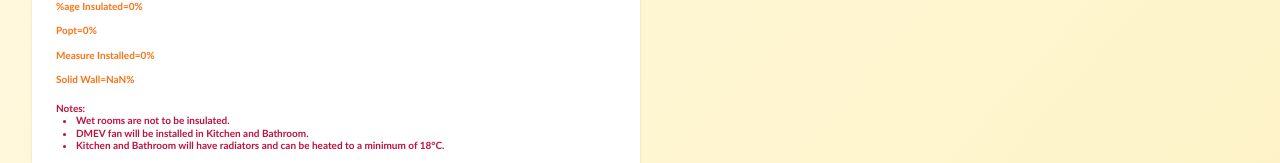
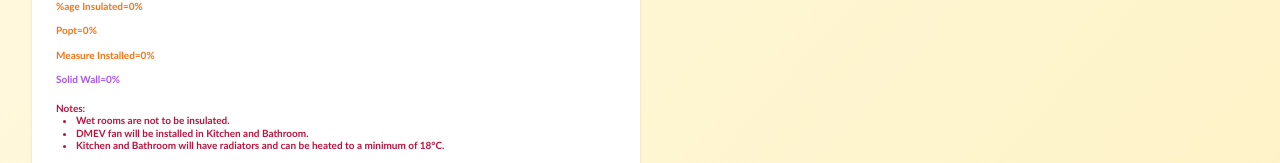
Before and after one commit to HameyDev/popt-calculator, a Next.js app: page /iwi in a window 1280 px wide. Shown: the part 1156-1319 px from the top of the page. Built offline with nearby package versions, Linux system fonts and the light colour scheme.

Commit message:
Update page.jsx

```diff
--- a/src/app/iwi/page.jsx
+++ b/src/app/iwi/page.jsx
@@ -292,7 +292,7 @@ export default function IWICalculator() {
         <p className="mt-3 font-semibold text-orange-500">
           Measure Installed={Math.round(totals.percentInsulated)}%
         </p>
-        <p className="mt-3 font-semibold text-orange-500">Solid Wall={Math.round(((totals.totalWallArea - totals.cavityArea) / totals.totalWallArea) * 100)}%</p>
+        <p className="mt-3 font-semibold text-purple-500">Solid Wall={totals.totalWallArea > 0 ? Math.round(((totals.totalWallArea - totals.cavityArea) / totals.totalWallArea) * 100): 0}%</p>
         {totals.cavityArea > 0 && (
         <p className="mt-3 font-semibold text-orange-500">Cavity Wall={Math.round((totals.cavityArea / totals.totalWallArea) * 100)}%</p>
         )}
```
